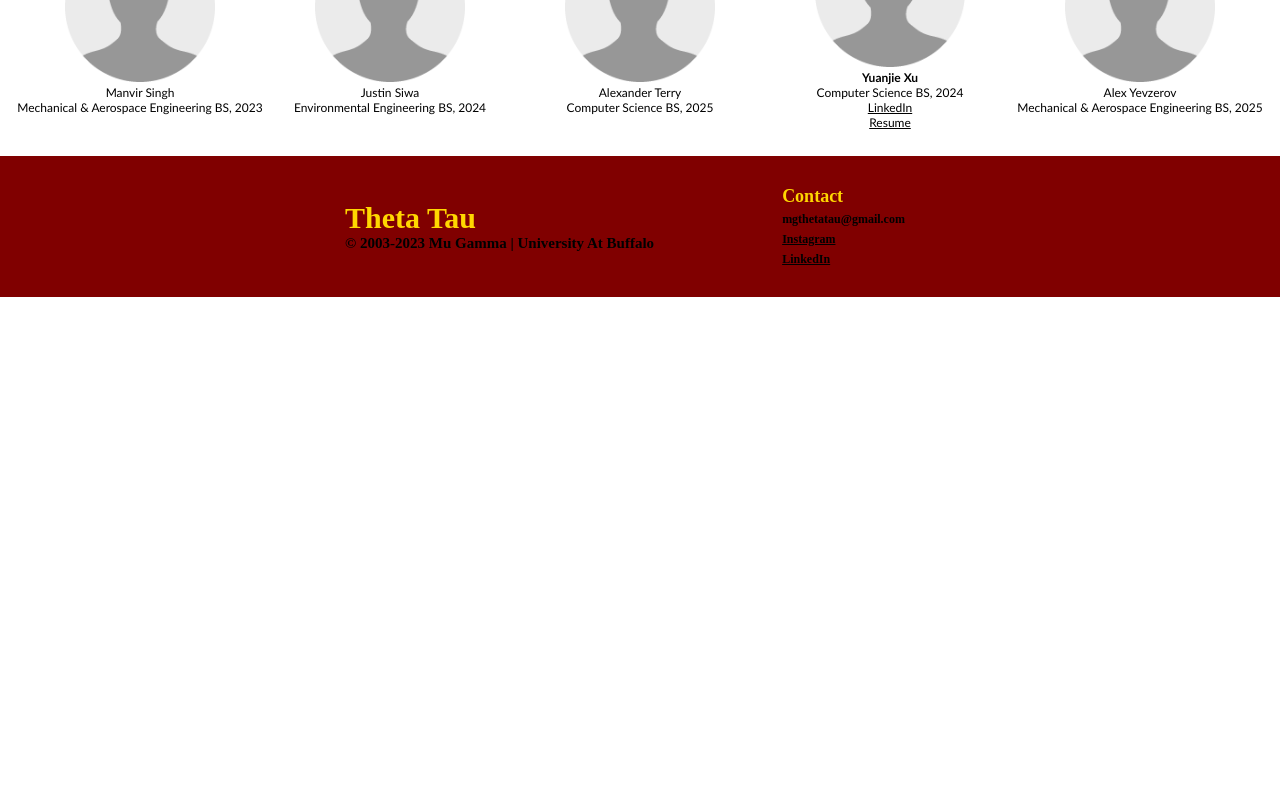
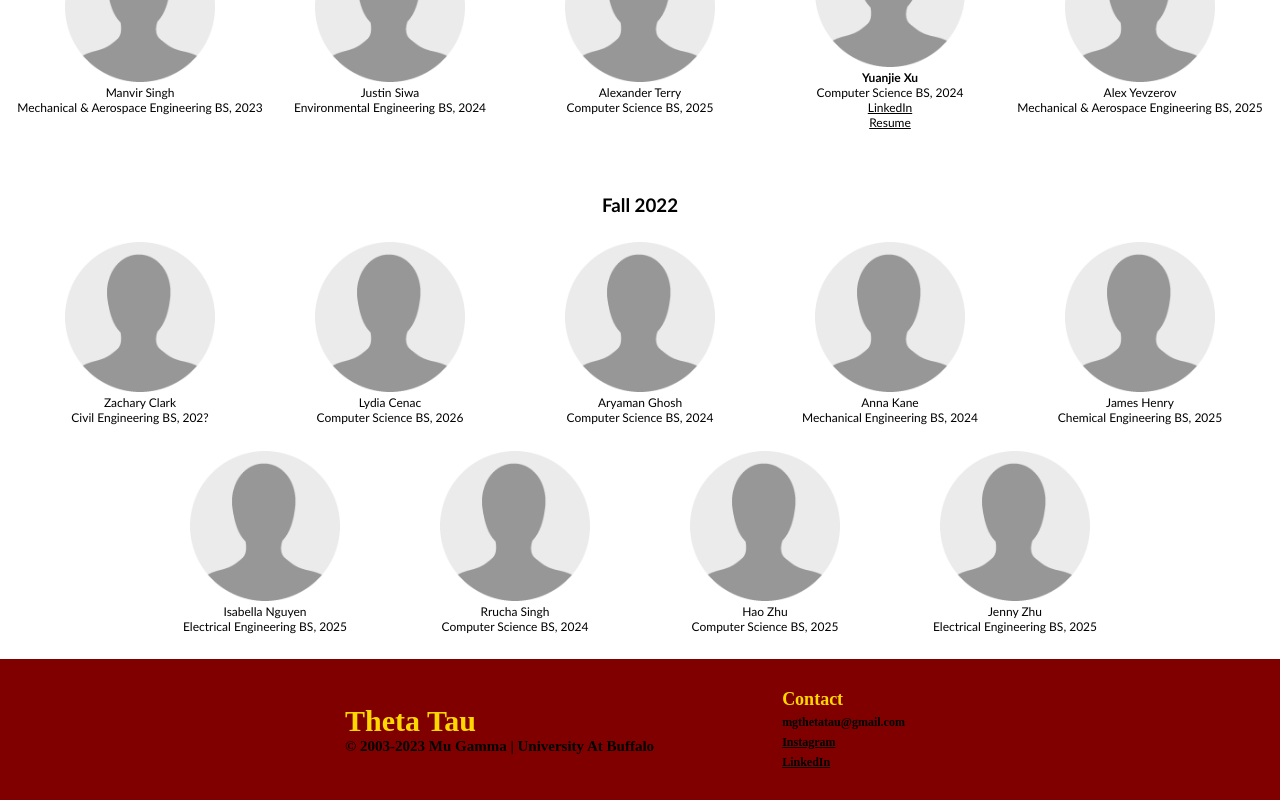
Before and after one commit to jayxu9000/OT-Website, a React (Create React App) app: page /Brothers in a window 1280 px wide. Shown: the part 2072-2872 px from the top of the page. Before the commit the page ends 2369 px from the top, so only its background shows below. Built offline with nearby package versions, Linux system fonts and the light colour scheme.

Commit message:
1:53 AM 1/19/2023

```diff
--- a/src/Brothers.js
+++ b/src/Brothers.js
@@ -225,6 +225,66 @@ const Brothers = () => {
                         </div>
                     </div>
 
+                    <div className="Semester_Class">
+                        <h3>Fall 2022</h3>
+                        <div className="FiveGroup">
+                            <div className="Profile">
+                                <strong><img src= {PFP} alt="" /></strong>
+                                <p>Zachary Clark</p>
+                                <p>Civil Engineering BS, 202?</p>
+                            </div>
+                            <div className="Profile">
+                                <strong><img src= {PFP} alt="" /></strong>
+                                <p>Lydia Cenac</p>
+                                <p>Computer Science BS, 2026</p>
+                            </div>
+                            <div className="Profile">
+                                <strong><img src= {PFP} alt="" /></strong>
+                                <p>Aryaman Ghosh</p>
+                                <p>Computer Science BS, 2024</p>
+                            </div>
+
+                            <div className="Profile">
+                                <strong><img src= {PFP} alt="" /></strong>
+                                <p>Anna Kane</p>
+                                <p>Mechanical Engineering BS, 2024</p>
+                            </div>
+
+                            <div className="Profile">
+                                <strong><img src= {PFP} alt="" /></strong>
+                                <p>James Henry</p>
+                                <p>Chemical Engineering BS, 2025</p>
+                            </div>
+                        </div>
+
+                        <div className="FiveGroup">
+                            <div className="Profile">
+                                <strong><img src= {PFP} alt="" /></strong>
+                                <p>Isabella Nguyen</p>
+                                <p>Electrical Engineering BS, 2025</p>
+                            </div>
+                            <div className="Profile">
+                                <strong><img src= {PFP} alt="" /></strong>
+                                <p>Rrucha Singh</p>
+                                <p>Computer Science BS, 2024</p>
+                            </div>
+
+                            <div className="Profile">
+                                <strong><img src= {PFP} alt="" /></strong>
+                                <p>Hao Zhu</p>
+                                <p>Computer Science BS, 2025</p>
+                            </div>
+
+                            <div className="Profile">
+                                <strong><img src= {PFP} alt="" /></strong>
+                                <p>Jenny Zhu</p>
+                                <p>Electrical Engineering BS, 2025</p>
+                            </div>
+
+
+                        </div>
+
+                    </div>
                 </center>
             </div>
 
--- a/src/Home.js
+++ b/src/Home.js
@@ -1,13 +1,16 @@
 import Home1 from "./Home1.jpg"
 import Home2 from "./Home2.jpg"
 import Home3 from "./Home3.jpg"
+import Initiation from "./Initiation.JPG"
 import GE from "./Logos/GE.png"
 import Goldman_Sachs from "./Logos/Goldman_Sachs.png"
 import Meta from "./Logos/Meta.jpg"
 import MT from "./Logos/M&T_Bank.png"
 import Eversource from "./Logos/Eversource.jpg"
 import GD from "./Logos/GD.png"
+import Cog from "./Logos/Cognizant.jpg"
 import pillars from "./pillars.png"
+
 
 const Home = () => {
     return (
@@ -23,6 +26,7 @@ const Home = () => {
                     {/* Image Carousel */}
                     <div id="slider">
                         <figure>
+                            <img src={Initiation} alt=""/>
                             <img src={Home1} alt=""/>
                             <img src={Home2} alt=""/>
                             <img src={Home3} alt=""/>
@@ -33,9 +37,16 @@ const Home = () => {
             </div>
 
             <div className="Pillars">
-                    <img className="pillar_image" src={pillars} alt="" />
-                    <div>
-                        <h1>Brotherhood</h1>
+                    <img className="pillar_image" src={pillars} alt="" style={{paddingRight: '0.5vw'}}/>
+                    <div style={{paddingLeft: '0.5vw'}}>
+                        <h1 >Brotherhood</h1>
+                        <h4>We forge lifelong bonds of fraternal friendship, a journey that develops and delivers a network of lasting personal and professional relationships. We foster an inviting, safe, and social environment in which our members become lifelong friends.</h4>
+                        <br />
+                        <h1>Professionalism</h1>
+                        <h4>We develop and nurture engineers with strong communication, problem-solving, collaboration, and leadership skills that we demonstrate in our profession, our community, and in our lives.</h4>
+                        <br />
+                        <h1>Service</h1>
+                        <h4>We are known for our service to our college, university, and the larger community. Our service projects create a unifying environment for learning and personal growth.</h4>
                     </div>
             </div>
 
@@ -51,6 +62,7 @@ const Home = () => {
                         <img className="Regular" src= {Eversource} alt="" />
                         <img className="Regular" src= {GD} alt="" />
                         <img className="Wide_Logo" src= {MT} alt="" />
+                        <img className="Wide_Logo" src= {Cog} alt="" />
                     </center>
                 </div>
             </div>
--- a/src/index.css
+++ b/src/index.css
@@ -290,6 +290,8 @@
   display: flex;
   align-items: center;
   justify-content: center;
+  background-color:#800000;
+  padding: 3vw;
 }
 
 .pillar_image {
@@ -297,3 +299,8 @@
   padding-top: 3vw;
   padding-bottom: 3vw;
 }
+
+.Pillars h1 {
+  color: #800000;
+  -webkit-text-stroke: 0.075vw gold;
+}
```
Also changed, not shown: src/Logos/Cognizant.jpg (renamed from src/Cognizant.jpg), 1 other file (tests, documents, lock files or other folders).
